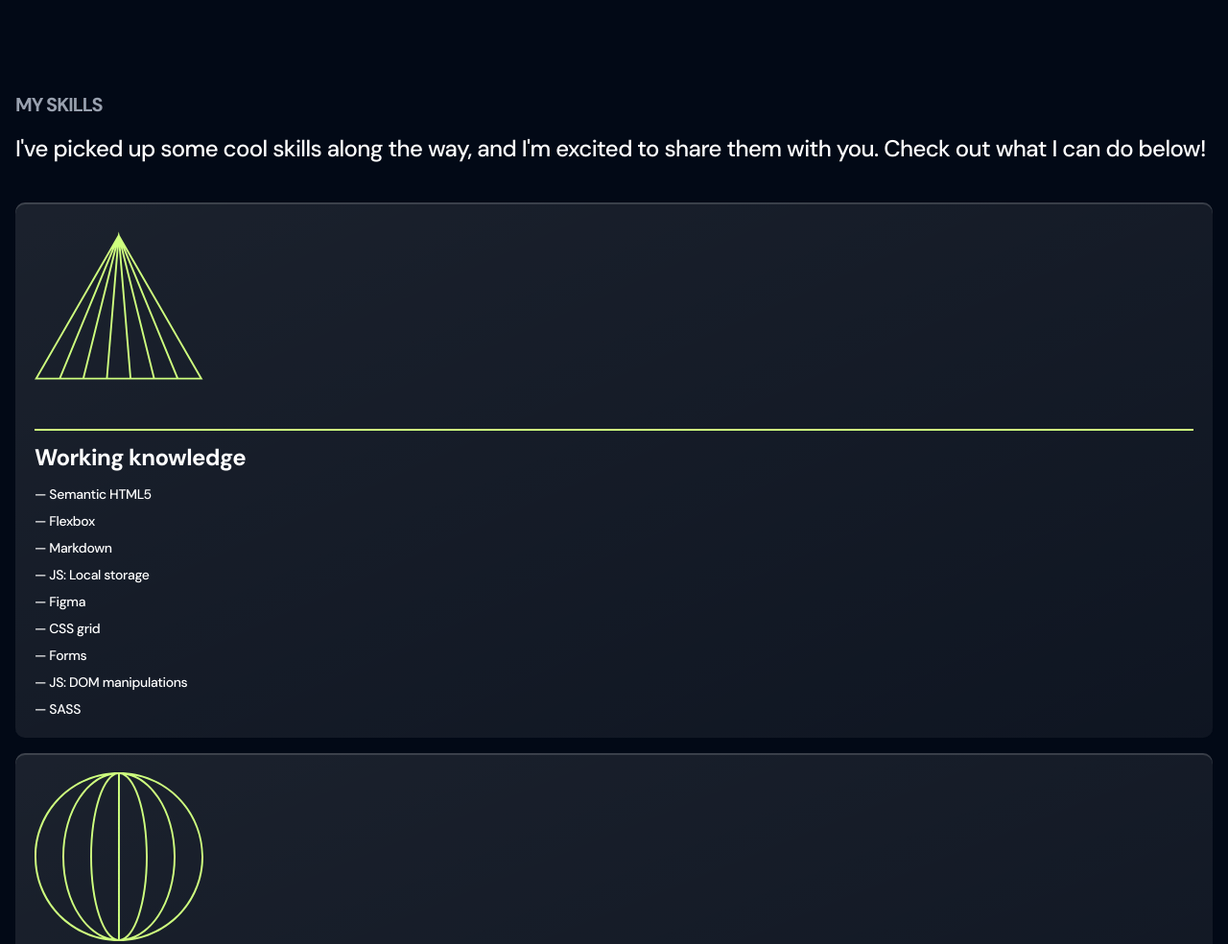
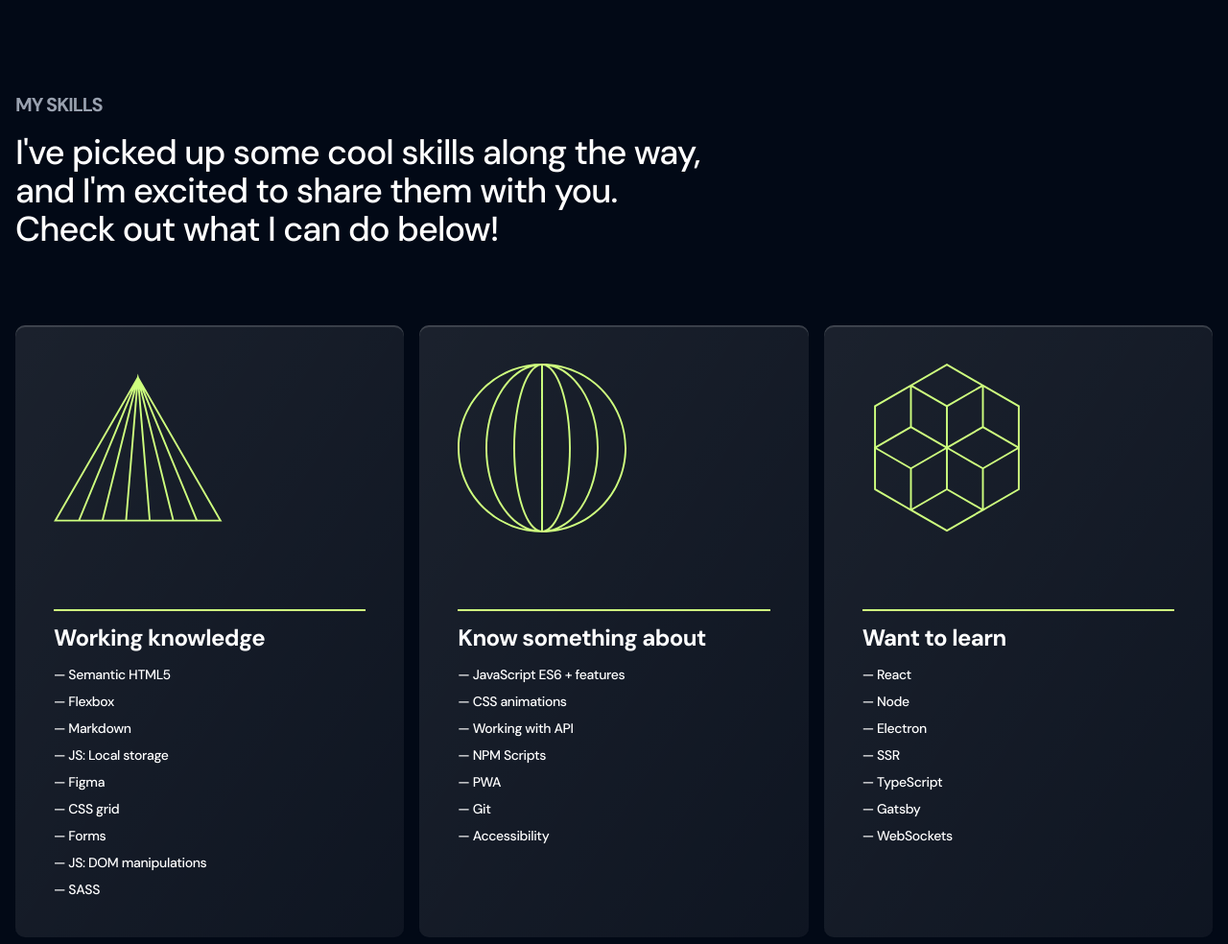
Before and after one commit to krzysztofJerzyk/portfolio-tailwind, a website built with Parcel: page src/index.html in a window 1280 px wide. Shown: the part 740-1724 px from the top of the page at 96% size. Built offline with nearby package versions, Linux system fonts and the light colour scheme.

Commit message:
add desktop styles for the skills section

```diff
--- a/src/index.html
+++ b/src/index.html
@@ -43,7 +43,7 @@
         <div class="max-w-3xl">
         <h1 class="text-2xl font-bold mb-4 md:text-3xl lg:text-5xl md:leading-snug">
           My name is Krzysiek and I'm an aspiring
-          <span class="text-accent">Frontend developer</span> and a keen Star
+          <span class="text-accent">Frontend developer</span> and a&nbsp;keen Star
           Wars fan.
         </h1>
         <p class="text-gray-400 mb-8 md:mb-16 font-medium md:text-2xl">
@@ -71,15 +71,15 @@
         <h2 class="text-gray-400 text-xl -tracking-wider font-bold mb-4">
           MY SKILLS
         </h2>
-        <p class="text-2xl font-medium tracking-tight mb-10">
+        <p class="text-2xl md:text-4xl md:max-w-3xl font-medium tracking-tight mb-10 md:mb-20">
           I've picked up some cool skills along the way, and I'm excited to
-          share them with you. Check out what I can do below!
+          share them with you. <br>Check out what I can do below!
         </p>
-        <div class="grid gap-4">
+        <div class="grid gap-4 md:grid-cols-3">
           <article
-            class="bg-linear-to-br from-white/10 to-white/5 p-5 rounded-10x shadow-innerLight ring ring-bg"
+            class="bg-linear-to-br from-white/10 to-white/5 p-5 md:p-6 lg:p-10 rounded-10x shadow-innerLight ring ring-bg"
           >
-            <img src="./img/triangle.svg" alt="" class="w-44 h-44 mb-10" />
+            <img src="./img/triangle.svg" alt="" class="w-44 h-44 mb-10 md:mb-20" />
             <h3
               class="border-accent border-t-2 pt-3 text-2xl font-bold tracking-tight mb-3"
             >
@@ -98,9 +98,9 @@
             </ul>
           </article>
           <article
-            class="bg-linear-to-br from-white/10 to-white/5 p-5 rounded-10x shadow-innerLight ring ring-bg"
+            class="bg-linear-to-br from-white/10 to-white/5 p-5 md:p-6 lg:p-10 rounded-10x shadow-innerLight ring ring-bg"
           >
-            <img src="./img/circles.svg" alt="" class="w-44 h-44 mb-10" />
+            <img src="./img/circles.svg" alt="" class="w-44 h-44 mb-10 md:mb-20" />
             <h3
               class="border-accent border-t-2 pt-3 text-2xl font-bold tracking-tight mb-3"
             >
@@ -117,12 +117,12 @@
             </ul>
           </article>
           <article
-            class="bg-linear-to-br from-white/10 to-white/5 p-5 rounded-10x shadow-innerLight ring ring-bg"
+            class="bg-linear-to-br from-white/10 to-white/5 p-5 md:p-6 lg:p-10 rounded-10x shadow-innerLight ring ring-bg"
           >
             <img
               src="./img/geometricfigure.svg"
               alt=""
-              class="w-44 h-44 mb-10"
+              class="w-44 h-44 mb-10 md:mb-20"
             />
             <h3
               class="border-accent border-t-2 pt-3 text-2xl font-bold tracking-tight mb-3"
```
